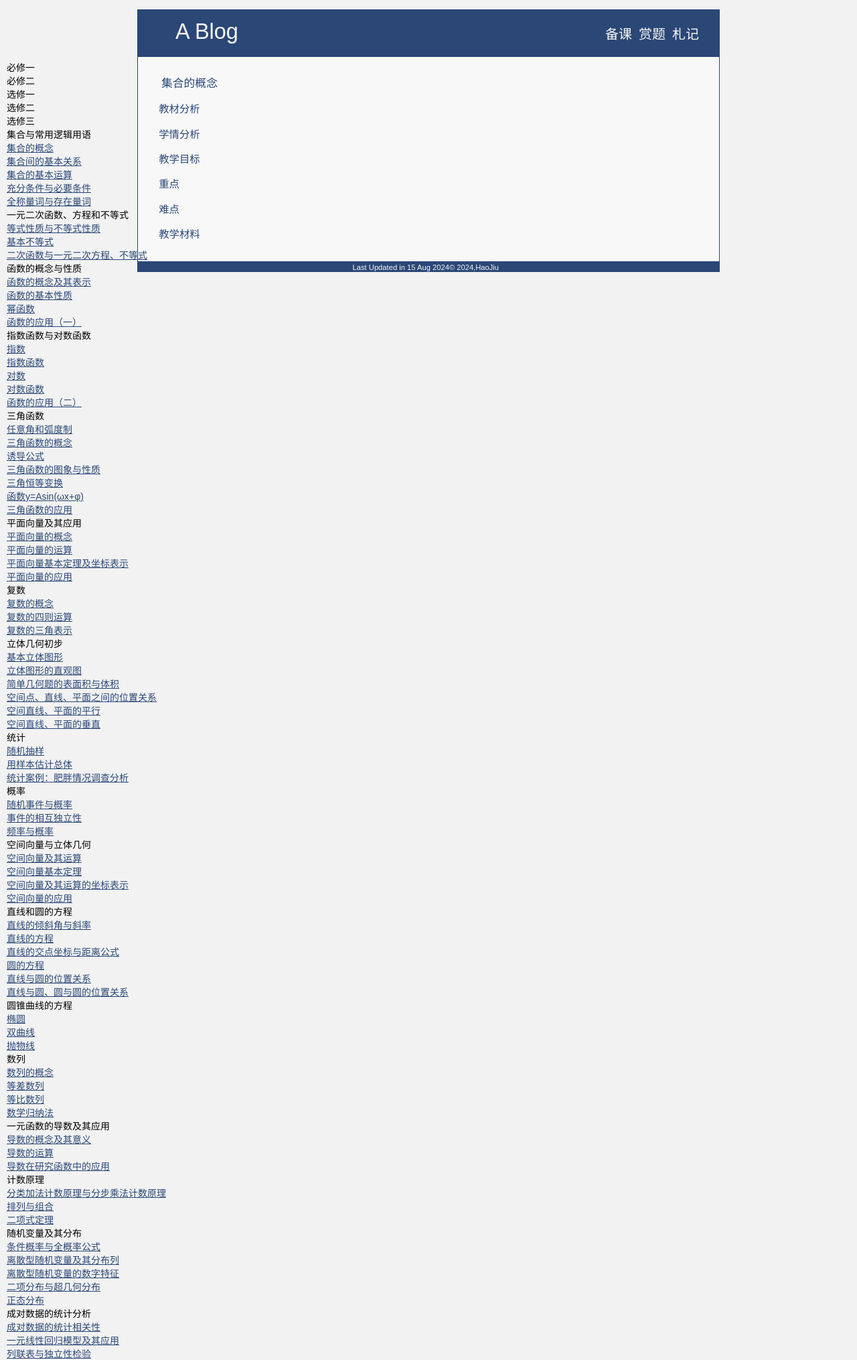
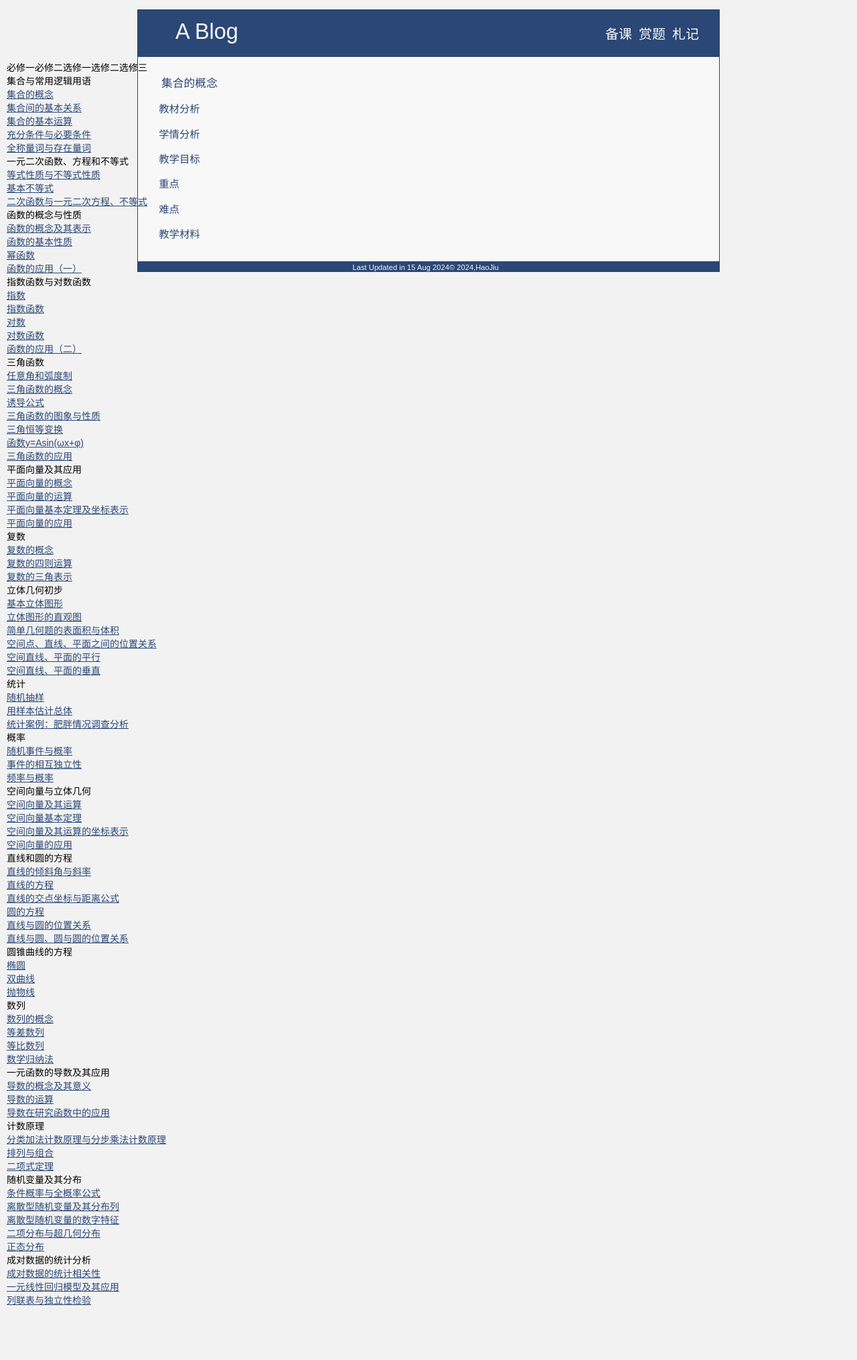
Before and after one commit to tan9p/tan9p.github.io, a Jekyll site: the page built from Ke/index.md, in a window 1280 px wide. Shown: the whole page at 67% size. Built offline with Jekyll 4.4.1, drawn with Linux system fonts in a browser that asks for light colours; our own code applies the rules of GitHub Pages for plain Markdown files; after the commit the page ends 1950 px from its top, so only the background shows below that.

Commit message:
nav debug

```diff
--- a/_layouts/plan.html
+++ b/_layouts/plan.html
@@ -1,6 +1,6 @@
 {% include header.html %}
 <div id="sec_nav">
-    <li>必修一</li><li>必修二</li><li>选修一</li><li>选修二</li><li>选修三</li>
+    <div id="book_list"><li>必修一</li><li>必修二</li><li>选修一</li><li>选修二</li><li>选修三</li></div>
 <div id="BX1">
     {% for chapter in site.data.menus.BX1 %}
         <li>
--- a/static/css/style.css
+++ b/static/css/style.css
@@ -69,6 +69,10 @@ a:hover {
   font-size:20px;
   align-self: center;
   padding-right:20px;
+}
+
+#book_list {
+  display:flex;
 }
 
 #right li{
```
